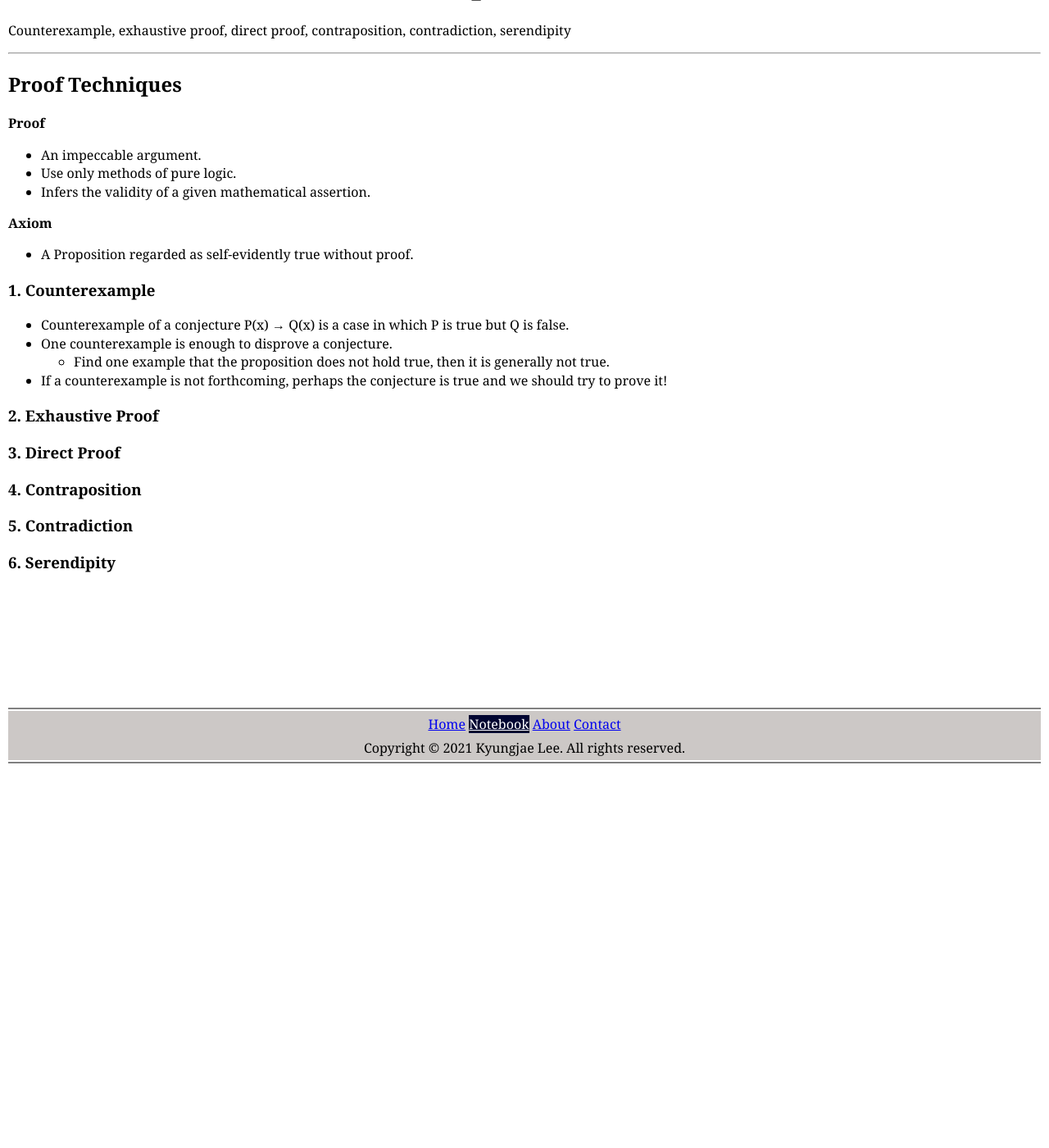
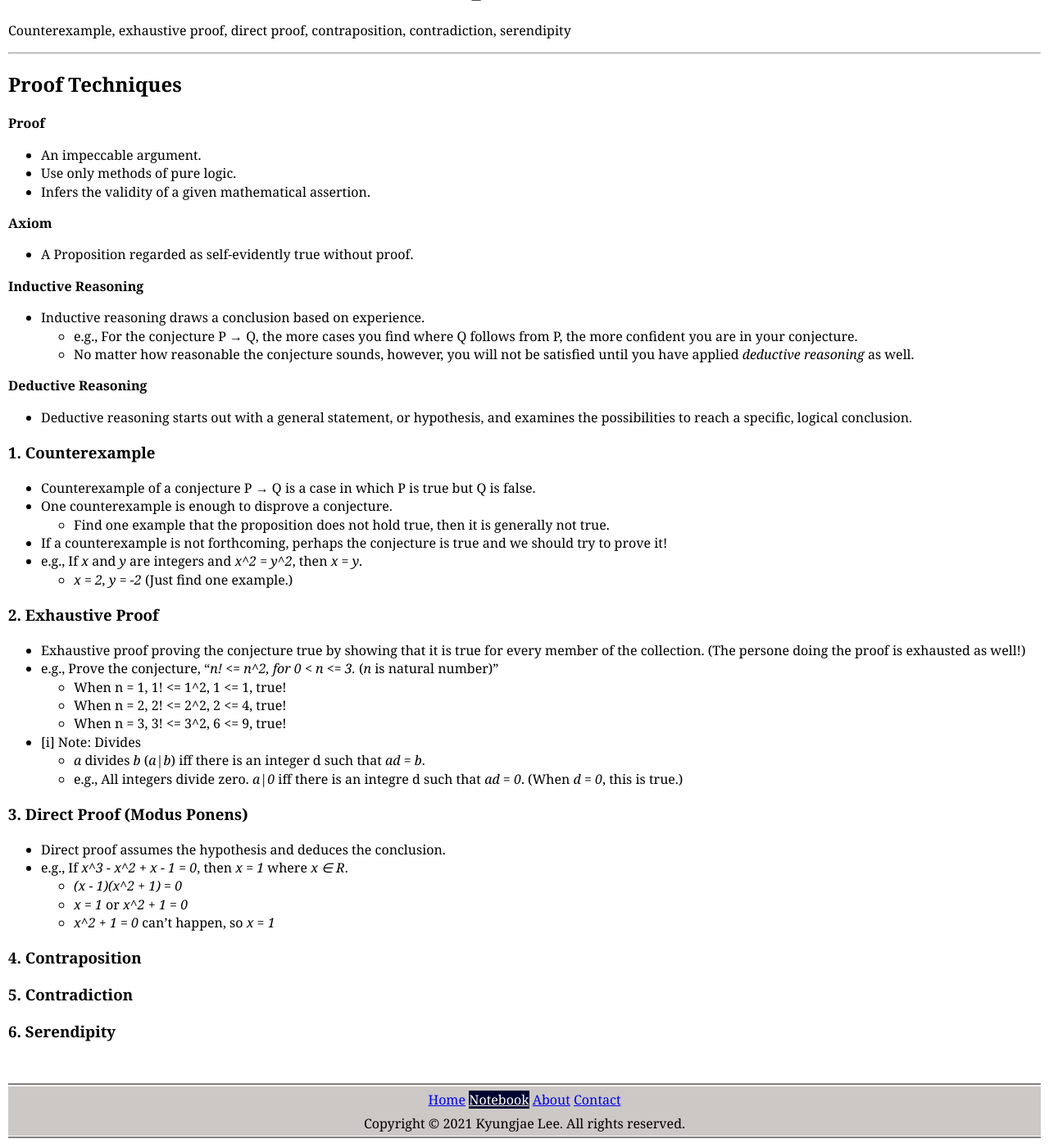
Before and after one commit to kyungjae-lee/kyungjae-lee.github.io, a Jekyll site: the page built from _posts/discrete-structures/2021-09-04-proof-techniques.md, in a window 1280 px wide and 1400 px high, scrolled down 458 px. Shown: the whole window at 82% size. Built offline with Jekyll 4.4.1, drawn with Linux system fonts in a browser that asks for light colours.

Commit message:
Update 'proof-techniques' notes

```diff
--- a/_posts/discrete-structures/2021-09-04-proof-techniques.md
+++ b/_posts/discrete-structures/2021-09-04-proof-techniques.md
@@ -17,21 +17,54 @@ category: discrete-structures
 **Axiom**
 * A Proposition regarded as self-evidently true without proof.
 
+**Inductive Reasoning**
+* Inductive reasoning draws a conclusion based on experience.
+    - e.g., For the conjecture P → Q, the more cases you find where Q follows
+      from P, the more confident you are in your conjecture.
+    - No matter how reasonable the conjecture sounds, however, you will not be
+      satisfied until you have applied *deductive reasoning* as well.
+
+**Deductive Reasoning**
+* Deductive reasoning starts out with a general statement, or hypothesis, and
+  examines the possibilities to reach a specific, logical conclusion.
+
 ### 1. Counterexample
 
-* Counterexample of a conjecture P(x) → Q(x) is a case in which P is true but Q
-is false.
+* Counterexample of a conjecture P → Q is a case in which P is true but Q is
+false.
 * One counterexample is enough to disprove a conjecture.
     - Find one example that the proposition does not hold true, then it is
       generally not true.
 * If a counterexample is not forthcoming, perhaps the conjecture is true and we
 should try to prove it!
+* e.g., If *x* and *y* are integers and *x^2 = y^2*, then  *x = y*.
+    - *x = 2, y = -2* (Just find one example.)
 
 ### 2. Exhaustive Proof
 
-### 3. Direct Proof
+* Exhaustive proof proving the conjecture true by showing that it is true for
+every member of the collection. (The persone doing the proof is exhausted as
+well!)
+* e.g., Prove the conjecture, "*n! <= n^2, for 0 < n <= 3.* (*n* is natural
+  number)"
+    - When n = 1, 1! <= 1^2, 1 <= 1, true!
+    - When n = 2, 2! <= 2^2, 2 <= 4, true!
+    - When n = 3, 3! <= 3^2, 6 <= 9, true!
+* [i] Note: Divides
+    - *a* divides *b* (*a*\|*b*) iff there is an integer d such that *ad = b*.
+    - e.g., All integers divide zero. *a*\|*0* iff there is an integre d such
+      that *ad = 0*. (When *d = 0*, this is true.)
+
+### 3. Direct Proof (Modus Ponens)
+
+* Direct proof assumes the hypothesis and deduces the conclusion.
+* e.g., If *x^3 - x^2 + x - 1 = 0*, then *x = 1* where *x ∈ R*.
+    - *(x - 1)(x^2 + 1) = 0*
+    - *x = 1* or *x^2 + 1 = 0*
+    - *x^2 + 1 = 0* can't happen, so *x = 1*
 
 ### 4. Contraposition
+
 
 ### 5. Contradiction
 
```
